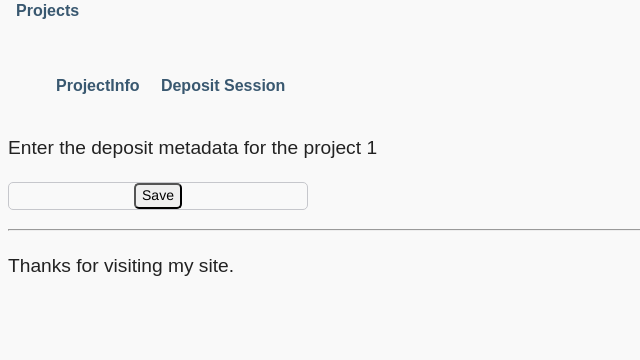
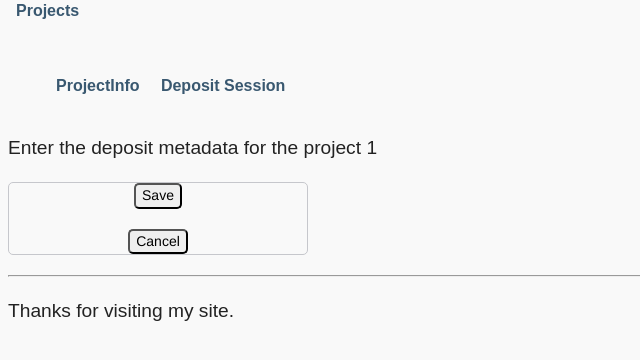
Before and after one commit to kmvinoth/djtest, a Django app: page /metadata/1/add_deposit_metadata in a window 1280 px wide. Shown: the part 125-485 px from the top of the page, without its empty margins (0-640 px from the left). Run offline with Django 3.2, Linux system fonts and the light colour scheme; the visitor is signed in with stand-in values (Sample User, id 1); data that the repository does not hold is empty.

Commit message:
Add Cancel and the corresponding redirect page

```diff
--- a/metadata/templates/metadata/add_data_object_metadata.html
+++ b/metadata/templates/metadata/add_data_object_metadata.html
@@ -13,7 +13,9 @@
             {{ form.md_attributes}}: {{ form.val }} <br><br>
         {% endfor %}
 
-        <input class="btn" type="submit" name="submit" value="Save"><br>
+        <input class="btn" type="submit" name="submit" value="Save"><br><br>
+        <input class="btn" formaction="{% url 'metadata:object_dashboard' project_name deposit_name%}"
+               type="submit" name="submit" value="Cancel">
 
     </form>
 
--- a/metadata/templates/metadata/add_deposit_metadata.html
+++ b/metadata/templates/metadata/add_deposit_metadata.html
@@ -13,7 +13,9 @@
             {{ form.md_attributes}}: {{ form.val }} <br><br>
         {% endfor %}
 
-        <input class="btn" type="submit" name="submit" value="Save"><br>
+        <input class="btn" type="submit" name="submit" value="Save"><br><br>
+        <input class="btn" formaction="{% url 'metadata:member_metadata_view' project_name%}"
+               type="submit" name="submit" value="Cancel">
 
     </form>
 
--- a/metadata/templates/metadata/add_project_metadata.html
+++ b/metadata/templates/metadata/add_project_metadata.html
@@ -11,7 +11,9 @@
         {{ form.md_attributes}}: {{ form.val }} <br><br>
     {% endfor %}
 
-     <input class="btn" type="submit" name="submit" value="Save"><br>
+     <input class="btn" type="submit" name="submit" value="Save"><br><br>
+    <input class="btn" formaction="{% url 'projects:admin_projects_info' project_name %}"
+               type="submit" name="submit" value="Cancel">
 
 </form>
 
--- a/metadata/templates/metadata/create_dataobject.html
+++ b/metadata/templates/metadata/create_dataobject.html
@@ -8,7 +8,10 @@
 
         {{ dataobject_form.as_p }}
 
-        <input class="btn" type="submit" name="submit" value="Save"><br>
+        <input class="btn" type="submit" name="submit" value="Save"><br><br>
+
+    <input class="btn" formaction="{% url 'metadata:object_dashboard' project_name deposit_name%}"
+           type="submit" name="submit" value="Cancel">
 
     </form>
 
--- a/metadata/templates/metadata/create_deposit.html
+++ b/metadata/templates/metadata/create_deposit.html
@@ -6,7 +6,8 @@
 
         {{ deposit_form.as_p }}
 
-        <input class="btn" type="submit" name="submit" value="Save"><br>
+        <input class="btn" type="submit" name="submit" value="Save"><br><br>
+        <input class="btn" formaction="{% url 'metadata:member_metadata_view' project_name%}" type="submit" name="submit" value="Cancel">
 
     </form>
 
--- a/metadata/templates/metadata/edit_data_object_metadata.html
+++ b/metadata/templates/metadata/edit_data_object_metadata.html
@@ -13,7 +13,9 @@
             {{ form.md_attributes}}: {{ form.val }} <br><br>
         {% endfor %}
 
-        <input class="btn" type="submit" name="submit" value="Save"><br>
+        <input class="btn" type="submit" name="submit" value="Save"><br><br>
+        <input class="btn" formaction="{% url 'metadata:object_dashboard' project_name deposit_name%}"
+               type="submit" name="submit" value="Cancel">
 
     </form>
 
--- a/metadata/templates/metadata/edit_deposit_metadata.html
+++ b/metadata/templates/metadata/edit_deposit_metadata.html
@@ -16,7 +16,9 @@
             {{ form.md_attributes}}: {{ form.val }} <br><br>
         {% endfor %}
 
-        <input class="btn" type="submit" name="submit" value="Save"><br>
+        <input class="btn" type="submit" name="submit" value="Save"><br><br>
+        <input class="btn" formaction="{% url 'metadata:member_metadata_view' project_name%}"
+               type="submit" name="submit" value="Cancel">
 
     </form>
 
```
